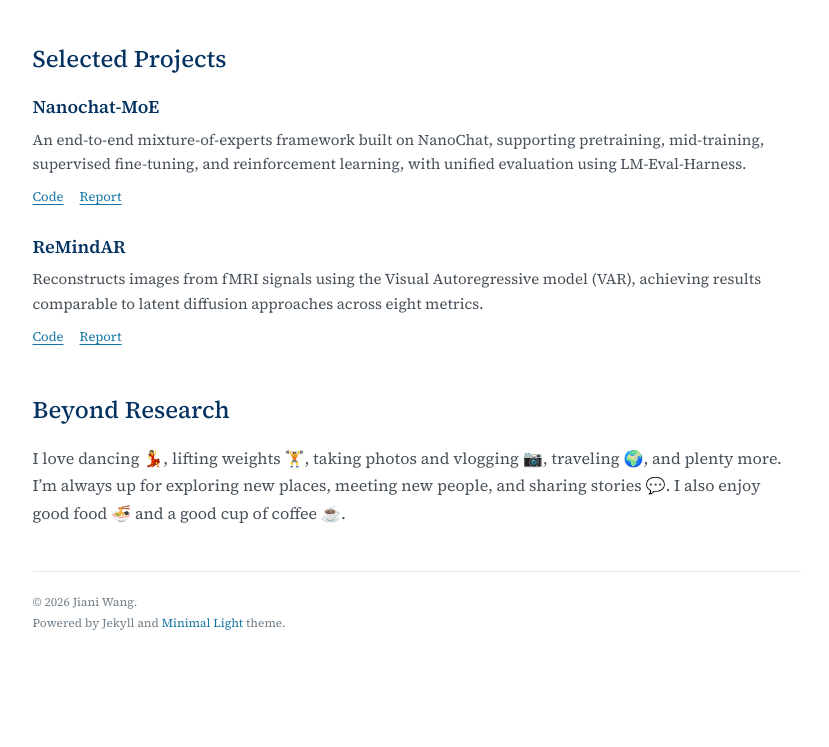
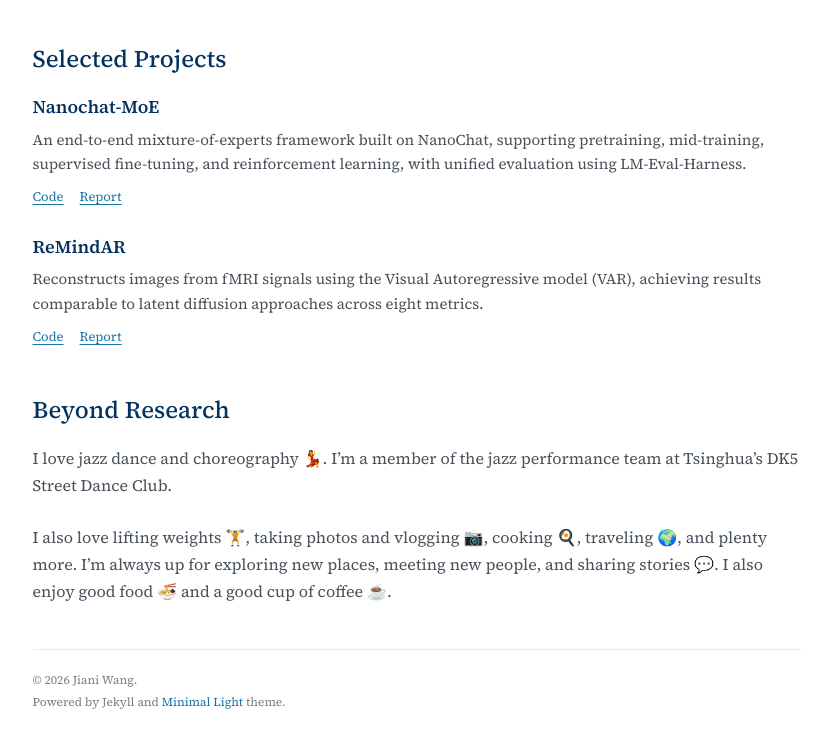
Before and after one commit to 99ninew/99ninew.github.io, a plain HTML site: page index.html in a window 1280 px wide. Shown: the part 1849-2596 px from the top of the page, without its empty margins (372-1201 px from the left). Before the commit the page ends 2532 px from the top, so only its background shows below. Drawn offline with Linux system fonts and the light colour scheme.

Commit message:
Update Beyond Research interests and dance team

```diff
--- a/index.html
+++ b/index.html
@@ -146,7 +146,8 @@
         </ul>
 
         <h2 id="misc">Beyond Research</h2>
-        <p>I love dancing <span aria-hidden="true">💃</span>, lifting weights <span aria-hidden="true">🏋️</span>, taking photos and vlogging <span aria-hidden="true">📷</span>, traveling <span aria-hidden="true">🌍</span>, and plenty more. I’m always up for exploring new places, meeting new people, and sharing stories <span aria-hidden="true">💬</span>. I also enjoy good food <span aria-hidden="true">🍜</span> and a good cup of coffee <span aria-hidden="true">☕</span>.</p>
+        <p>I love jazz dance and choreography <span aria-hidden="true">💃</span>. I’m a member of the jazz performance team at Tsinghua’s DK5 Street Dance Club.</p>
+        <p>I also love lifting weights <span aria-hidden="true">🏋️</span>, taking photos and vlogging <span aria-hidden="true">📷</span>, cooking <span aria-hidden="true">🍳</span>, traveling <span aria-hidden="true">🌍</span>, and plenty more. I’m always up for exploring new places, meeting new people, and sharing stories <span aria-hidden="true">💬</span>. I also enjoy good food <span aria-hidden="true">🍜</span> and a good cup of coffee <span aria-hidden="true">☕</span>.</p>
 
         <p class="page-footnote">© 2026 Jiani Wang.<br>Powered by Jekyll and <a href="https://github.com/yaoyao-liu/minimal-light" target="_blank" rel="noopener">Minimal Light</a> theme.</p>
       </section>
```
